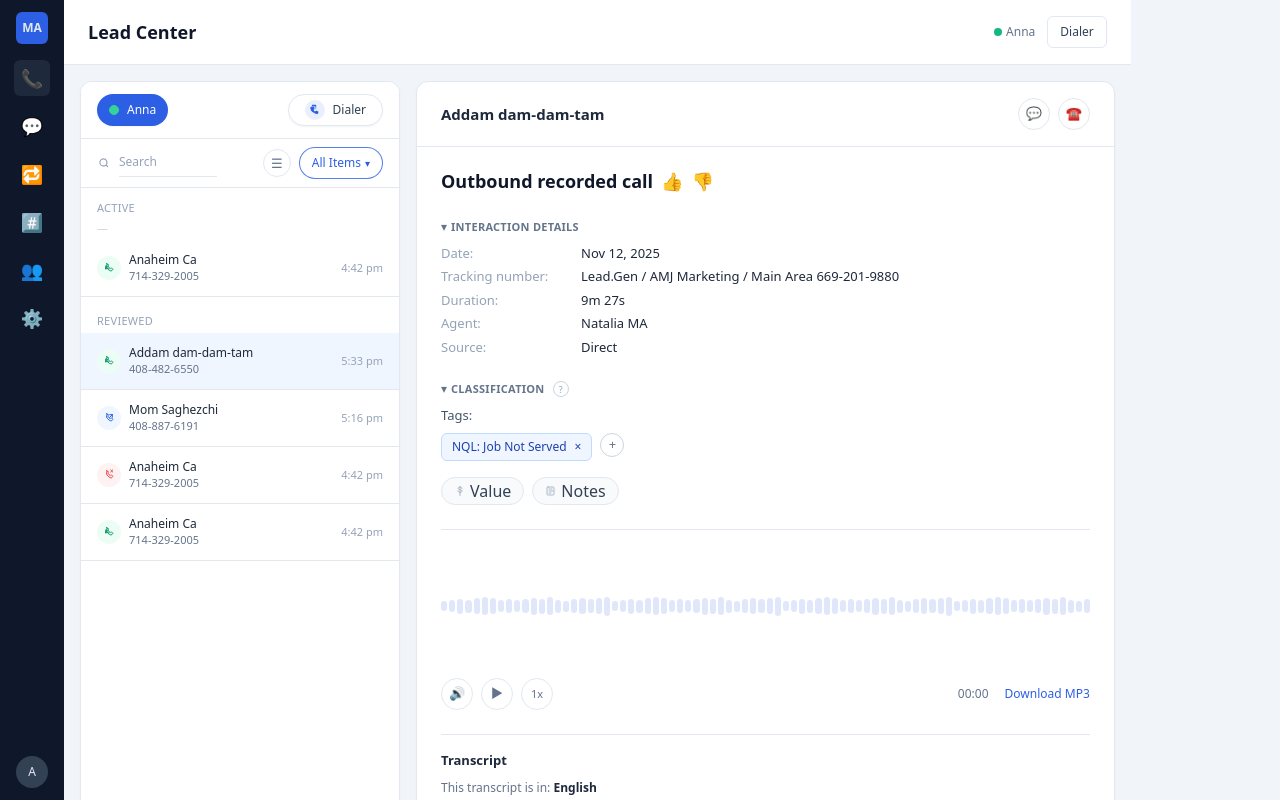
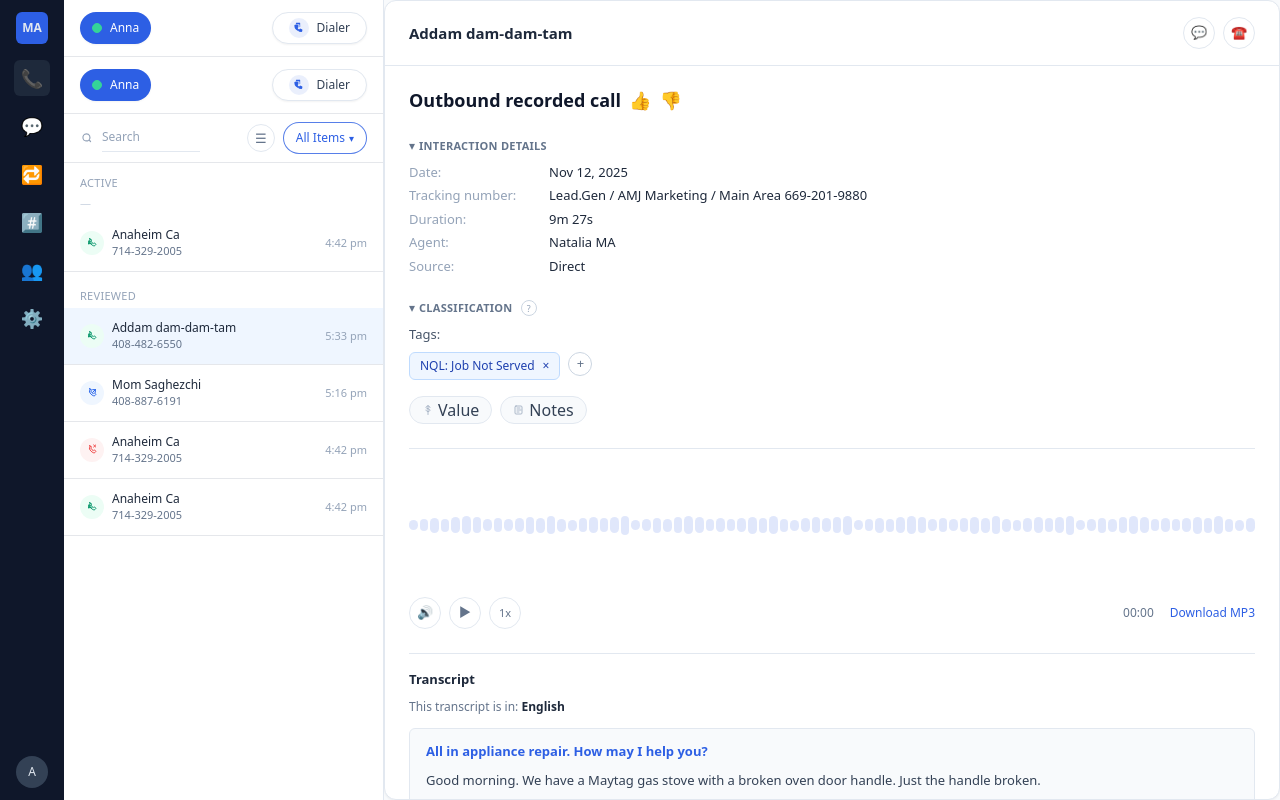
Before and after one commit to masterappliance/callcenter-ui, a React (Vite) app: page /calls in a window 1280 px wide. Built offline with nearby package versions, Linux system fonts and the light colour scheme.

Commit message:
Update CallsLayout.jsx

```diff
--- a/src/pages/CallsLayout.jsx
+++ b/src/pages/CallsLayout.jsx
@@ -1,70 +1,60 @@
 // src/pages/CallsLayout.jsx
+import { useState } from 'react';
+import { calls } from '../lib/dummyData.js';
 
-import { useState } from "react";
-import CallList from "../components/calls/CallList.jsx";
-import CallDetailsPanel from "../components/calls/CallDetailsPanel.jsx";
-import InteractionsPanel from "../components/calls/InteractionsPanel.jsx";
-import { calls } from "../lib/dummyData.js";
+import CallsHeader from '@/components/calls/CallsHeader.jsx';
+import CallList from '@/components/calls/CallList.jsx';
+import CallDetailsPanel from '@/components/calls/CallDetailsPanel.jsx';
+import InteractionsPanel from '@/components/calls/InteractionsPanel.jsx';
 
 export default function CallsLayout() {
-  const [selectedId, setSelectedId] = useState(calls[0]?.id);
+  const [selectedId, setSelectedId] = useState(calls[0]?.id ?? null);
   const [showInteractions, setShowInteractions] = useState(false);
 
-  const selectedCall = calls.find((c) => c.id === selectedId);
+  const selectedCall =
+    calls.find((c) => c.id === selectedId) ?? calls[0];
 
   return (
-    <div className="h-full flex flex-col">
-      {/* Top bar (optional). If AppShell already shows header, you can remove this. */}
-      <div className="px-6 py-4 border-b border-slate-200 flex items-center justify-between bg-white">
-        <div className="text-[18px] font-semibold text-slate-900">
-          Lead Center
-        </div>
-        <div className="flex items-center gap-3 text-[12px] text-slate-500">
-          <span className="inline-flex items-center gap-1">
-            <span className="h-2 w-2 rounded-full bg-emerald-500" />
-            <span>Anna</span>
-          </span>
-          <button
-            type="button"
-            className="px-3 h-8 rounded-md border border-slate-200 bg-white hover:bg-slate-50 text-slate-700"
-          >
-            Dialer
-          </button>
-        </div>
-      </div>
+    <div className="flex flex-1 overflow-hidden">
+      {/* LEFT COLUMN: Anna / Dialer + search + call list */}
+      <aside className="w-[320px] border-r border-slate-200 bg-white flex flex-col">
+        {/* This is the ONLY place where Anna + Dialer live */}
+        <CallsHeader />
 
-      {/* Main content: three columns */}
-      <div className="flex flex-1 gap-4 px-4 py-4 bg-slate-100">
-        {/* LEFT: Call list */}
-        <div className="w-[320px] bg-white rounded-xl border border-slate-200 shadow-sm overflow-hidden">
         <CallList
           calls={calls}
-            selectedId={selectedId}
+          selectedId={selectedCall?.id}
           onSelect={(id) => {
             setSelectedId(id);
-              setShowInteractions(false); // close right panel on new selection
+            // when switching calls, keep whatever state you want for interactions
           }}
         />
-        </div>
+      </aside>
 
-        {/* MIDDLE: Call details */}
-        <div className="flex-1">
+      {/* MIDDLE + OPTIONAL RIGHT COLUMN */}
+      <section className="flex-1 flex overflow-hidden">
+        {/* MIDDLE: call details */}
+        <div
+          className={`flex-1 overflow-auto bg-slate-50 ${
+            showInteractions ? 'border-r border-slate-200' : ''
+          }`}
+        >
           <CallDetailsPanel
             call={selectedCall}
             onShowInteractions={() => setShowInteractions(true)}
           />
         </div>
 
-        {/* RIGHT: More interactions (hidden by default) */}
+        {/* RIGHT: more interactions list – only when open */}
         {showInteractions && (
-          <div className="w-[380px]">
+          <aside className="w-[360px] bg-white border-l border-slate-200">
             <InteractionsPanel
               call={selectedCall}
               onClose={() => setShowInteractions(false)}
             />
-          </div>
+          </aside>
         )}
-      </div>
+      </section>
     </div>
   );
 }
```
Lines whose indentation alone changed are shown as unchanged.
